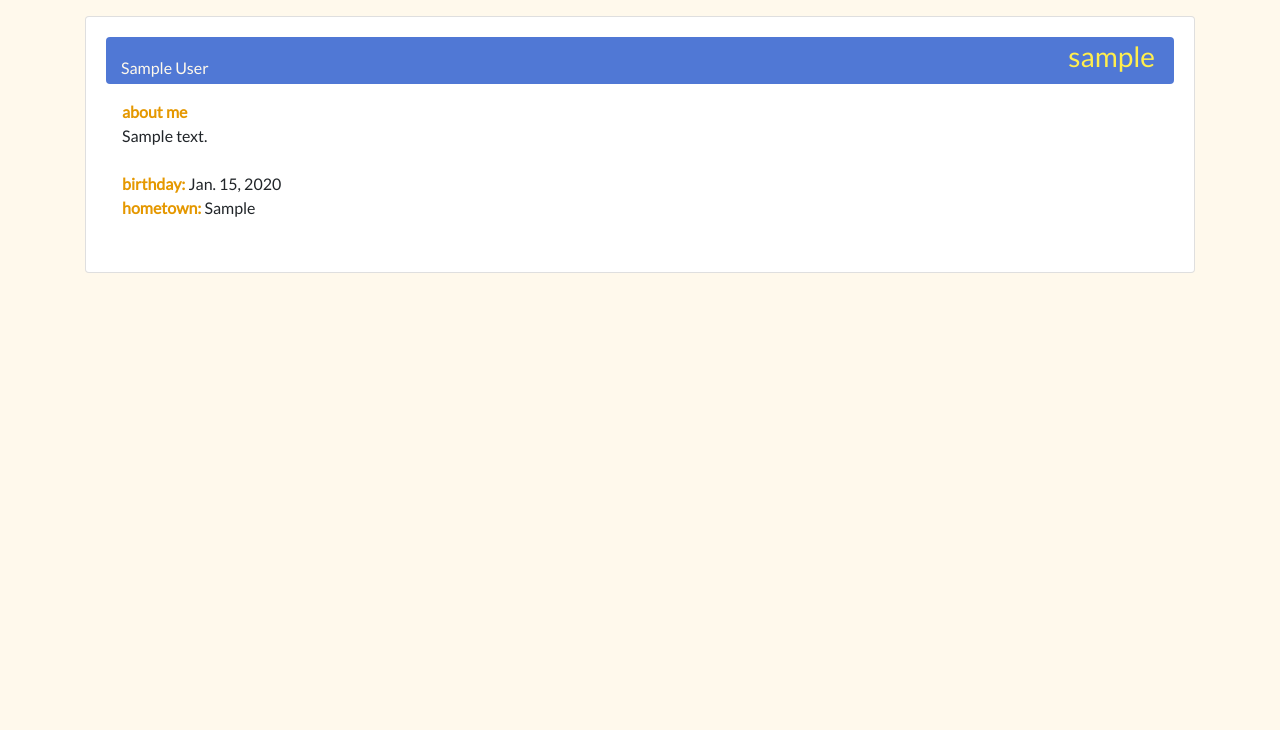
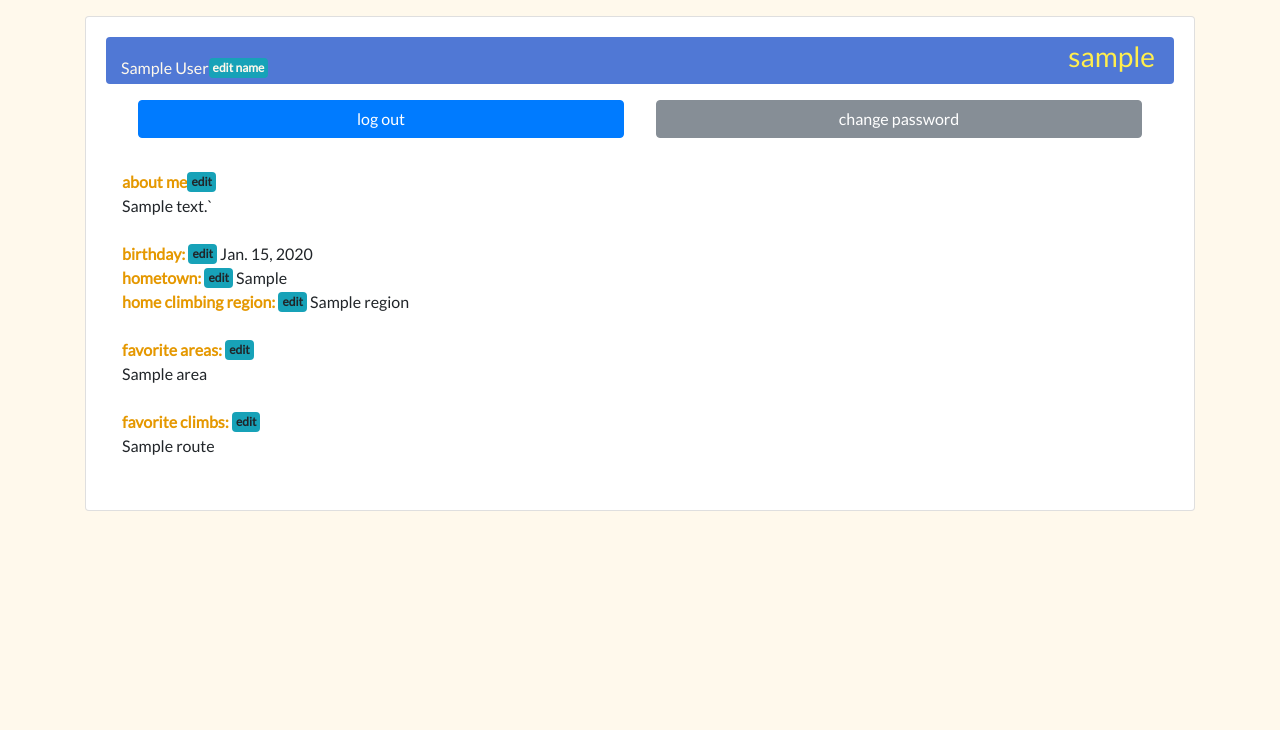
Before and after one commit to mgp214/chlkbag, a Django app: a page that uses core/templates/base_generic.html in a window 1280 px wide. Shown: the part 73-803 px from the top of the page. Run offline with Django 3.2, Linux system fonts and the light colour scheme; a user stored in the database is signed in; tables that the repository leaves empty hold one stand-in row (values such as "Sample post"); style sheets or scripts are compiled from the project's sources; some libraries are stand-ins or nearby versions; some web fonts are replaced.

Commit message:
implemented case-insensitive usernames implemented OSM widgets for all models with GIS fields implemented 'change password' button, dummy 'edit' buttons, and 'logout' buttons on self-profile.

```diff
--- a/accounts/templates/accounts/profile.html
+++ b/accounts/templates/accounts/profile.html
@@ -7,7 +7,7 @@
 				<div class="col">
 					<div class="row pr-1 pl-0 py-1 rounded bg-color-secondary-2-0 color-secondary-1-4 justify-items-between">
 						<span class="col align-self-end">
-							{{ viewed_user.first_name }} {{viewed_user.last_name }}
+							{{ viewed_user.first_name }} {{viewed_user.last_name }}{% if viewed_user == user %}<a class="align-text-top p-1 badge badge-info" id="edit_name">edit name</a>{% endif %}
 						</span>
 						<span class="col text-right">
 							<h3 class="color-complement-0">
@@ -15,18 +15,54 @@
 							</h3>
 						</span>
 					</div>
+					{% if viewed_user == user %}
+						<div class="row p-3">
+							<a class="mx-3 col btn btn-primary" href="{% url 'logout' %}">log out</a>
+							<a class="mx-3 col btn btn-secondary" href="{% url 'password_change' %}">change password</a>
+						</div>
+					{% endif %}
 					<div class="row p-3">
 						<p>
-							<strong class="color-secondary-1-2" >about me</strong>
+							<strong class="color-secondary-1-2" >about me</strong>{% if viewed_user == user %}<a class="align-text-top p-1 badge badge-info" id="edit_bio">edit</a>{% endif %}
+
 							<br />
-							{{ viewed_user.bio }}
+							{{ viewed_user.bio }}`
 							<br />
 							<br />
-							<strong class="color-secondary-1-2" >birthday: </strong>
+							<strong class="color-secondary-1-2" >birthday: </strong>{% if viewed_user == user %}<a class="align-text-top p-1 badge badge-info" id="edit_birth_date">edit</a>{% endif %}
+
 							{{ viewed_user.birth_date }}
 							<br />
-							<strong class="color-secondary-1-2" >hometown: </strong>
+							<strong class="color-secondary-1-2" >hometown: </strong>{% if viewed_user == user %}<a class="align-text-top p-1 badge badge-info" id="edit_home_town">edit</a>{% endif %}
+
 							{{ viewed_user.home_town }}
+							<br />
+							<strong class="color-secondary-1-2" >home climbing region: </strong>{% if viewed_user == user %}<a class="align-text-top p-1 badge badge-info" id="edit_home_region">edit</a>{% endif %}
+
+							{{ viewed_user.home_region }}
+							<br />
+							<br />
+							<strong class="color-secondary-1-2" >favorite areas: </strong>{% if viewed_user == user %}<a class="align-text-top p-1 badge badge-info" id="edit_favorite_areas">edit</a>{% endif %}
+
+							<br />
+							{% if viewed_user.favorite_areas.all|length > 0 %}
+								{% for area in viewed_user.favorite_areas.all %}
+									{{ area }}<br />
+								{% endfor %}
+							{% else %}
+								None yet!<br />
+							{% endif %}
+							<br />
+							<strong class="color-secondary-1-2" >favorite climbs: </strong>{% if viewed_user == user %}<a class="align-text-top p-1 badge badge-info" id="edit_favorite_climbs">edit</a>{% endif %}
+
+							<br />
+							{% if viewed_user.favorite_climbs.all|length > 0 %}
+								{% for climb in viewed_user.favorite_climbs.all %}
+									{{ climb }}<br />
+								{% endfor %}
+							{% else %}
+								None yet!<br />
+							{% endif %}
 						</p>
 					</div>
 				</div>
--- a/core/admin.py
+++ b/core/admin.py
@@ -2,7 +2,7 @@ from django.contrib import admin
 from django.contrib.gis import admin as gis_admin
 from .models import Region, Area, Route, User
 
-admin.site.register(Region)
+admin.site.register(Region, gis_admin.OSMGeoAdmin)
 admin.site.register(Area, gis_admin.OSMGeoAdmin)
-admin.site.register(Route)
+admin.site.register(Route, gis_admin.OSMGeoAdmin)
 admin.site.register(User)
--- a/core/models.py
+++ b/core/models.py
@@ -1,7 +1,7 @@
 from django.db import models
 from django.contrib.gis.db import models
 from django.core.validators import MaxValueValidator, MinValueValidator
-from django.contrib.auth.models import AbstractUser
+from django.contrib.auth.models import UserManager, AbstractUser
 from django.conf import settings
 '''from core.fields import RouteGrade'''
 
@@ -51,7 +51,13 @@ class Route(models.Model):
 	def __str__(self):
 		return self.name
 
+class CustomUserManager(UserManager):
+	def get_by_natural_key(self, username):
+		case_insensitive_username_field = '{}__iexact'.format(self.model.USERNAME_FIELD)
+		return self.get(**{case_insensitive_username_field: username})
+
 class User(AbstractUser):
+	objects = CustomUserManager()
 	first_name = models.CharField(max_length=15, blank=True)
 	last_name = models.CharField(max_length=15, blank=True)
 	home_town = models.CharField(max_length=25, blank=True)
--- a/core/templates/base_generic.html
+++ b/core/templates/base_generic.html
@@ -25,7 +25,6 @@
 					<div class="navbar-nav">
 					{% if user.is_authenticated %}
 						<a class="nav-link nav-item" href="{% url 'profile_redirect' %}"><strong style="font-size: 120%">{{ user.get_username }}</strong></a>
-						<a class="nav-link nav-item" href="{% url 'password_change' %}">account settings</a>
 						<a class="nav-link nav-item" href="{% url 'logout' %}">log out</a>
 					{% else %}
 						<a class="nav-link nav-item" href="{% url 'login' %}">log in</a>
```
Also changed, not shown: core/migrations/0006_auto_20171004_1543.py (added).
